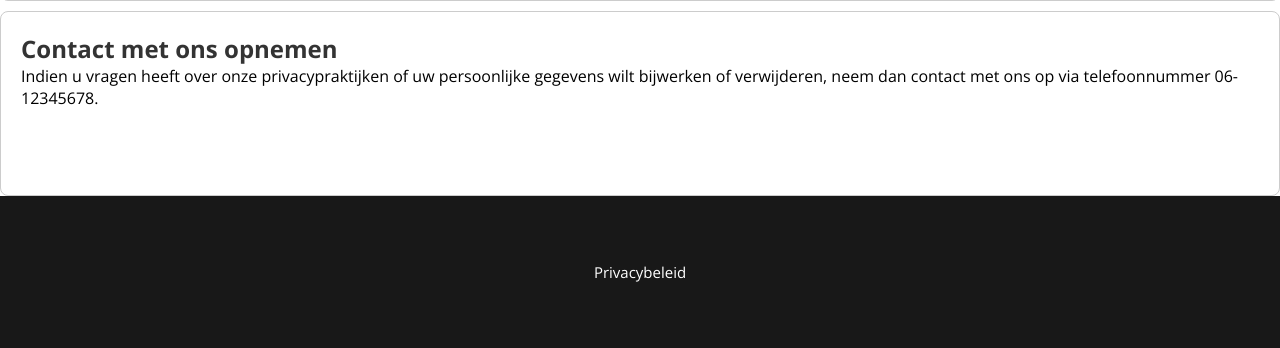
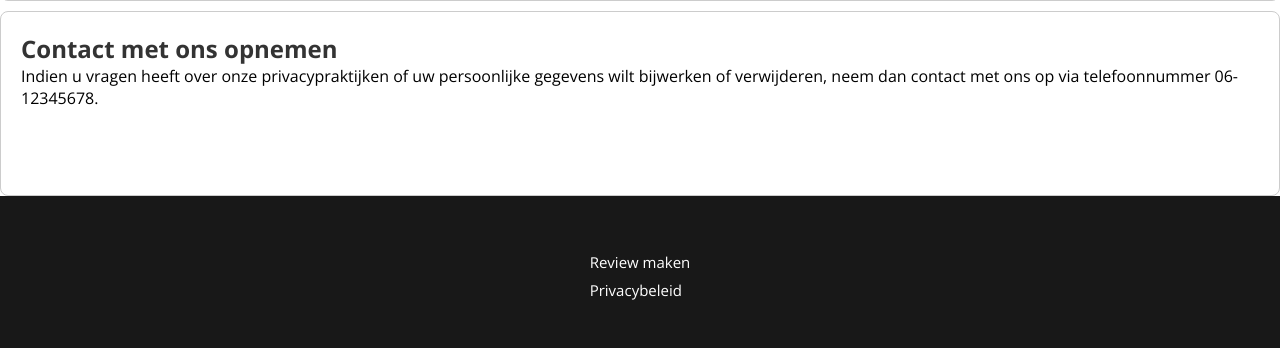
Before and after one commit to KishanSoekhoe/indian-chillies, a PHP site: page /avg.php in a window 1280 px wide. Shown: the part 961-1309 px from the top of the page. Run offline with PHP 8.4, Linux system fonts and the light colour scheme.

Commit message:
heb een link toegevoegd voor reviewpage

```diff
--- a/Css/styl.css
+++ b/Css/styl.css
@@ -719,8 +719,7 @@ iframe{
     font-size: 15px;
     color: white;
     transition: 0.4s;
-    grid-column-start: 3;
-    grid-column-end: 4;
+    margin-top: 1vh;
 }
 .avg_container {
     display: grid;
@@ -747,11 +746,14 @@ iframe{
     grid-column-end: 4;
 }
 
-.avglink_containter {
+.link_container {
     display: grid;
-    grid-template-columns: 1fr 1fr 1fr 1fr 1fr;
     place-items: center;
     height: 19vh;
+}
+.avg_link2{
+    display: flex;
+    flex-direction: column;
 }
 
 .avg_link:hover {
--- a/footer.php
+++ b/footer.php
@@ -1,6 +1,7 @@
 <footer>
-    <section>
-        <article class="avglink_containter">
+    <section class="link_container">
+        <article class="avg_link2">
+    <a class="avg_link" href="reciewpage.php">Review maken</a>
     <a class="avg_link" href="avg.php">Privacybeleid</a>
     </article>
     </section>
```
